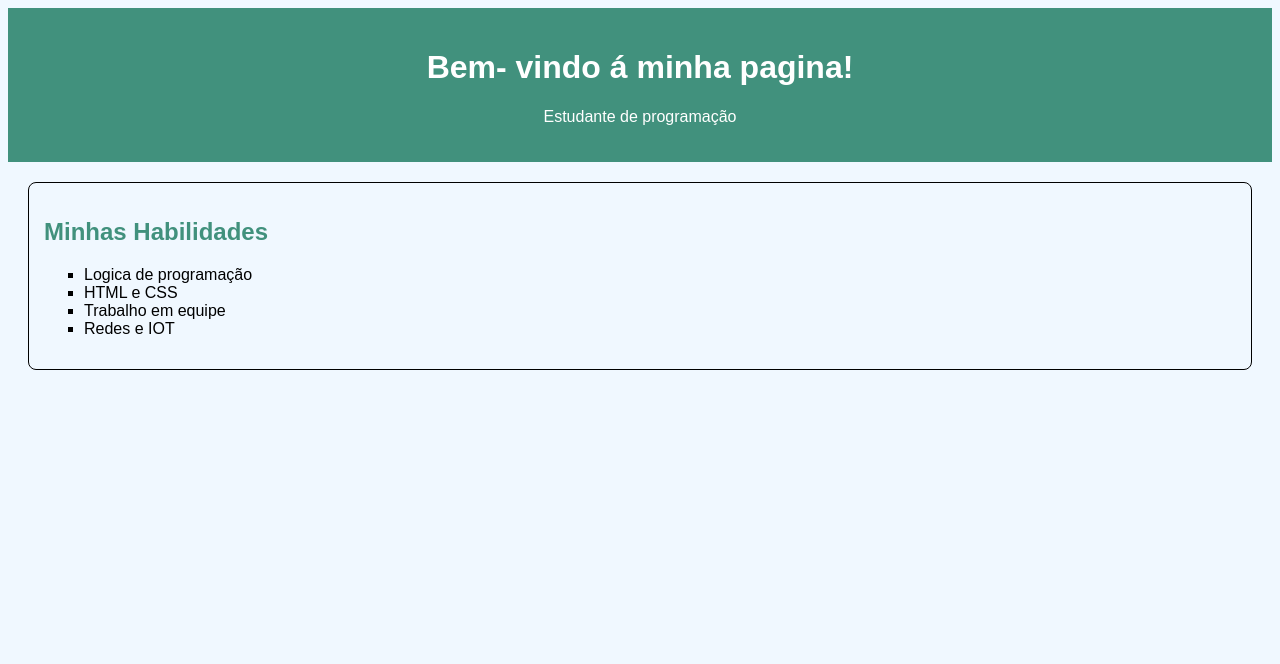
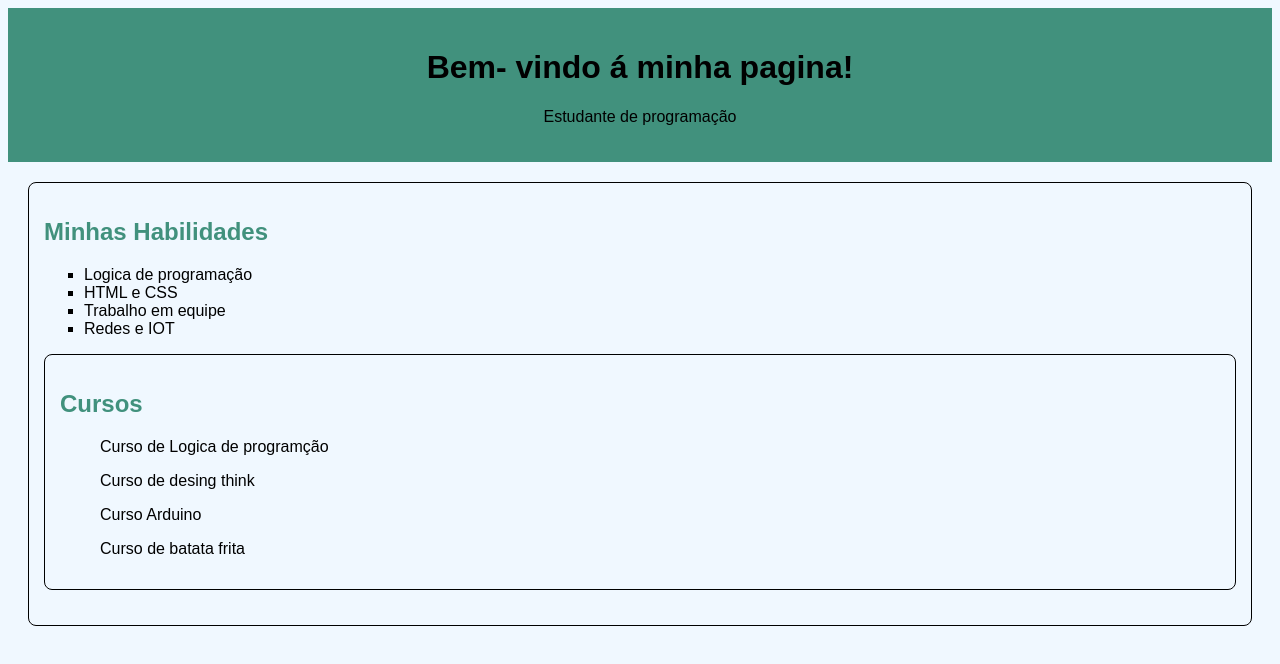
Before and after one commit to gitluccT/SITE, a plain HTML site: page index.html in a window 1280 px wide. Drawn offline with Linux system fonts and the light colour scheme.

Commit message:
Add files via upload

```diff
--- a/index.html
+++ b/index.html
@@ -18,7 +18,7 @@
     header{
 
         background-color: #41917d;
-        color: rgb(255, 255, 255);
+        color: rgb(0, 0, 0);
         padding: 20px;
         text-align: center;
     }
@@ -72,6 +72,15 @@
                 <li>Trabalho em equipe</li>
                 <li>Redes e IOT</li>
             </ul>
+
+            <section>
+
+                <h2>Cursos</h2>
+                <ul>Curso de Logica de programção</ul>
+                <ul>Curso de desing think</ul>
+                <ul>Curso Arduino</ul>
+                <ul>Curso de batata frita</ul>
+            </section>
         </section>
     </main>
 
```
